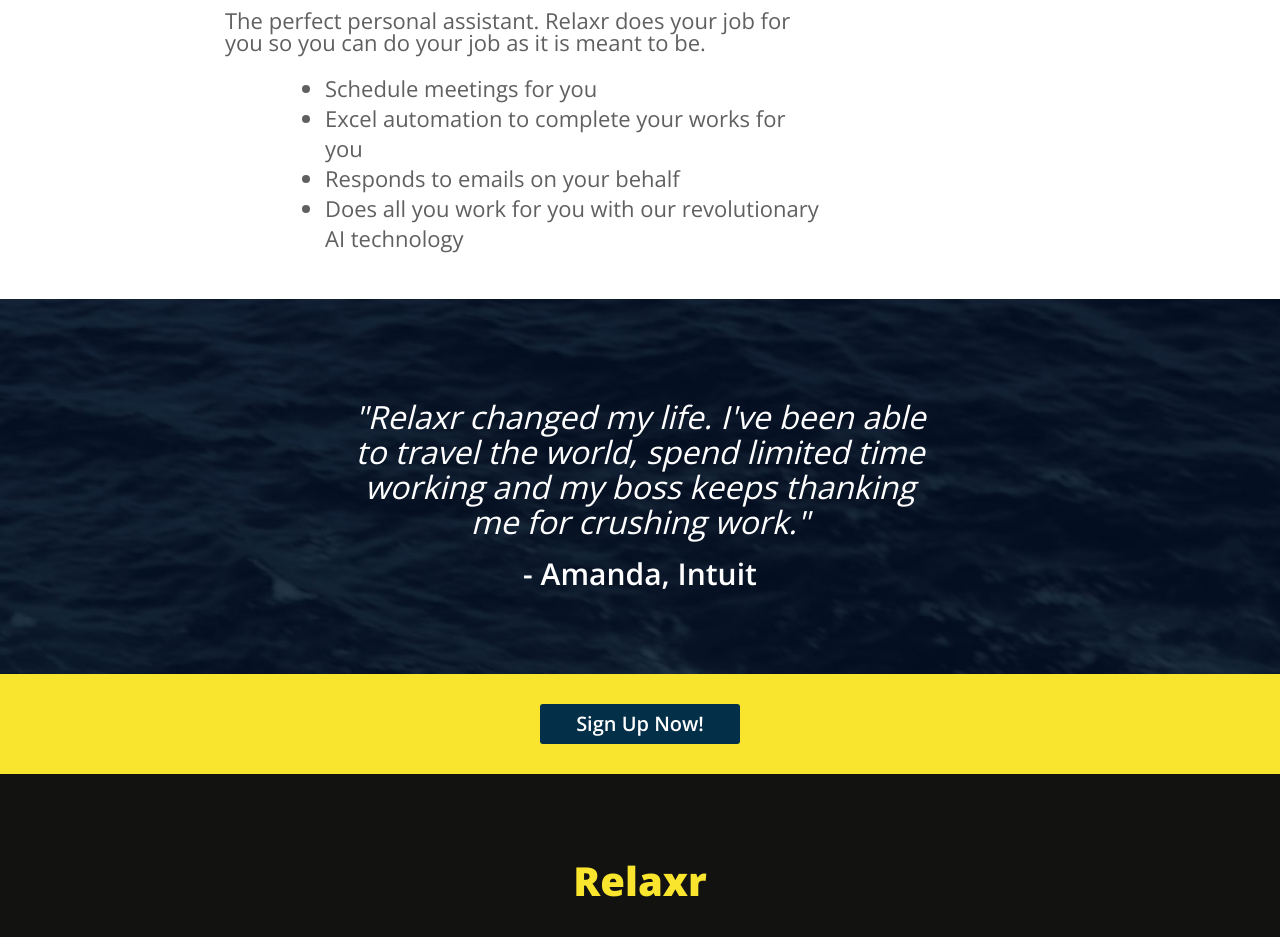
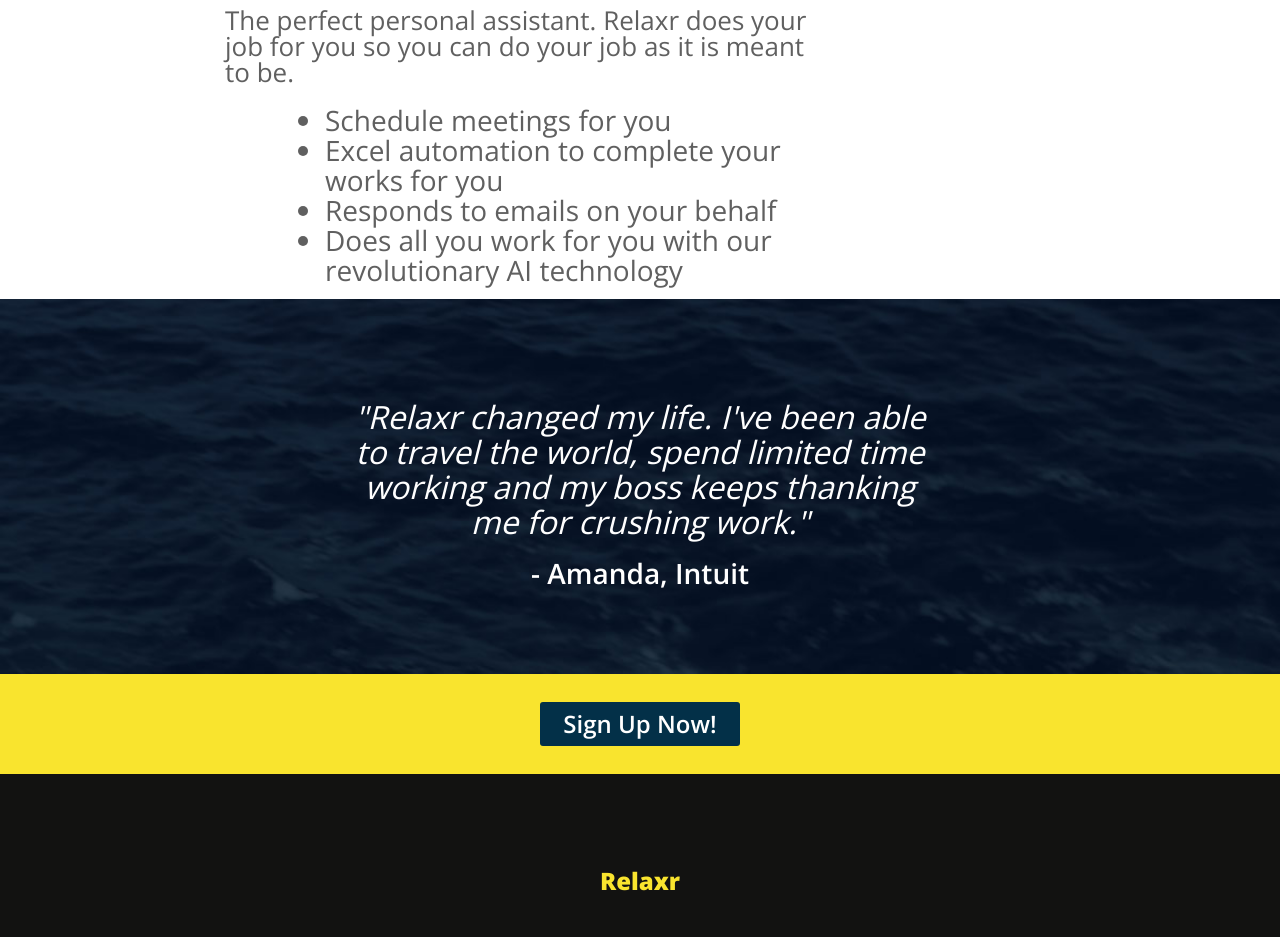
Before and after one commit to eef2118/relaxr-landing-page, a plain HTML site: page index.html in a window 1280 px wide. Shown: the part 676-1613 px from the top of the page. Drawn offline with nearby package versions, Linux system fonts and the light colour scheme.

Commit message:
Comitting correct font size

```diff
--- a/css/style.css
+++ b/css/style.css
@@ -21,9 +21,7 @@ Developer @GA in NYC
 /*******************************************/
 
 
-.logo {
-  margin-right: 500px;
-   margin-bottom: 400px;}
+
 
 .header {
  background-image: url(../images/header_bg.jpg);
@@ -39,7 +37,7 @@ Developer @GA in NYC
 {
 	font-family: 'Open Sans', sans-serif;
     color: #ffffff;
-    font-size: 40px;
+    font-size: 48px;
     padding-top: 30px;
     padding-left: 100px;
 
@@ -48,6 +46,7 @@ Developer @GA in NYC
 .company-yellow
 
 { color: #f9e42e;
+  font-size: 24px;
   text-align: center;
   padding-left: 0px;
   padding-top: 60px;
@@ -99,7 +98,7 @@ h2
 
    color: #033048;
    font-weight: 700;
-   font-size: 30px;
+   font-size: 28px;
    align: center;
    padding-bottom: 30px;
 }
@@ -118,7 +117,7 @@ h2
 
  {  color: #606060;
  	font-weight: 400;
- 	font-size: 22px;
+ 	font-size: 26px;
     align: center;
  }
 
@@ -128,7 +127,7 @@ h2
 
  	color: #606060;
  	font-weight: 400;
- 	font-size: 22px;
+ 	font-size: 28px;
     align: center;
     padding-top: 20px;
     margin-left: 100px;
@@ -177,7 +176,7 @@ blockquote
   	width: 200px;
   	border-radius: 3px;
   	color: #ffffff;
-  	font-size: 20px;
+  	font-size: 24px;
   	font-weight: 600;
 }
 
```
